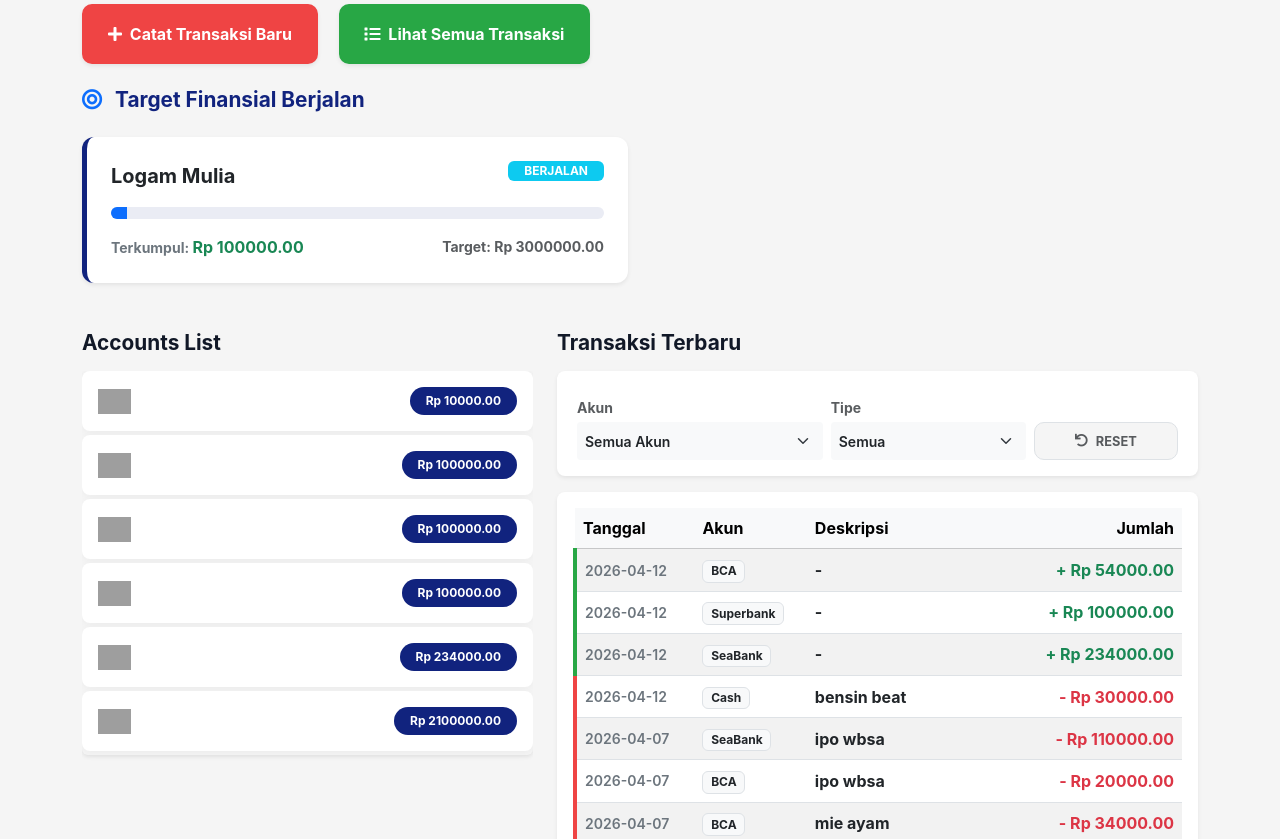
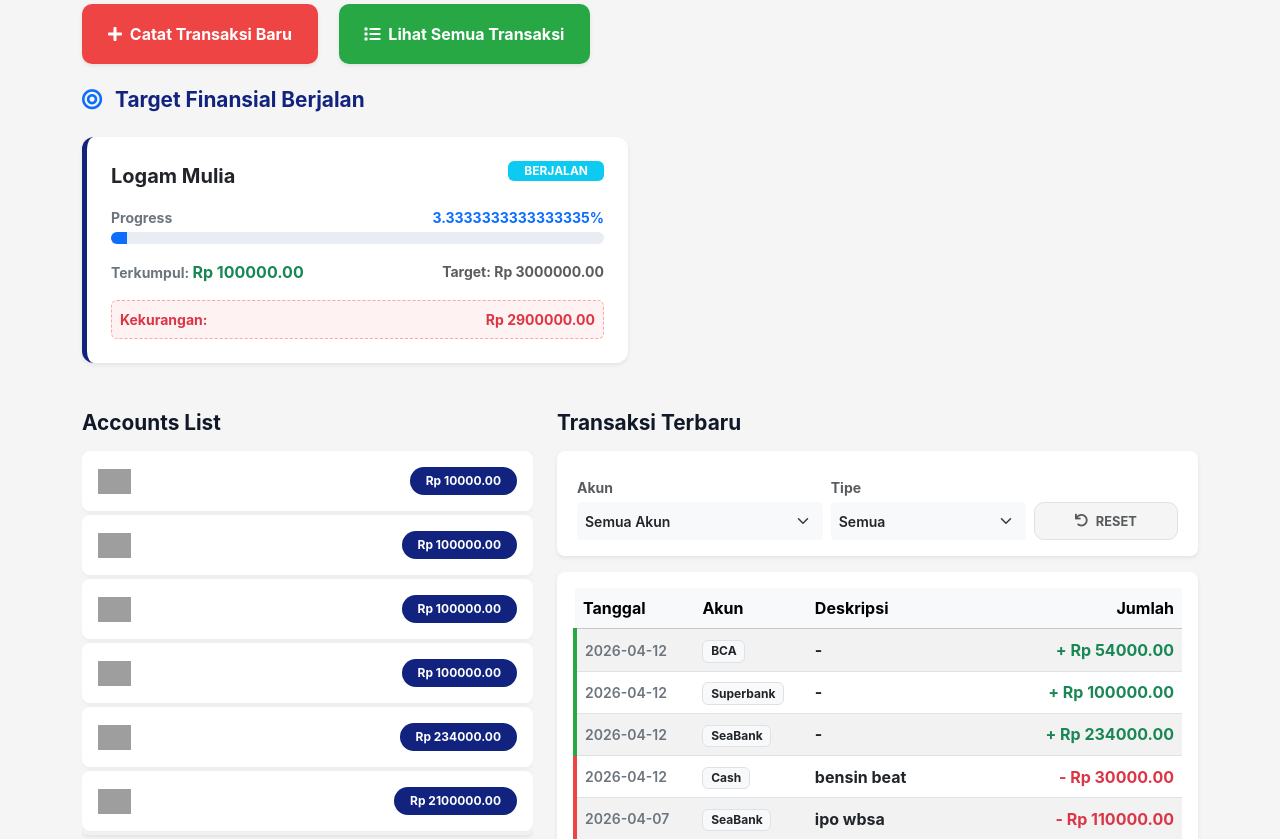
Before and after one commit to clever-beetle/treasuryflow, a Flask app: page / in a window 1280 px wide. Shown: the part 386-1225 px from the top of the page. Run offline with Flask 3, Linux system fonts and the light colour scheme; a user stored in the database is signed in; data comes from the database, SQL or seed files in the repository; both versions use the stored data as it was after the commit; grey boxes are pictures that could not be loaded.

Commit message:
Update target finansial dan perbaikan logo bank

```diff
--- a/app.py
+++ b/app.py
@@ -491,9 +491,9 @@ def setup_account():
 
     ACCOUNT_TYPES = {
         'CASH': ['Cash'],
-        'E-WALLET': ['DANA', 'GoPay', 'LinkAja', 'OVO', 'ShopeePay', 'I-Saku', 'Astrapay', 'QRIS Merchant', 'Sakuku', 'BluePay'],
-        'BANK': ['BCA', 'BNI', 'BRI', 'BSI', 'CIMB Niaga', 'Mandiri', 'Bank Jago', 'Maybank', 'Permata Bank', 'SeaBank',
-                'Superbank', 'Bank DKI', 'Bank Mega', 'BJB', 'Jenius', 'OCBC NISP', 'Panin Bank', 'Bank Neo Commerce', 'BTN', 'HSBC']
+        'E-WALLET': ['DANA', 'GoPay', 'LinkAja', 'OVO', 'ShopeePay'],
+        'BANK': ['BCA', 'BNI', 'BRI', 'BSI', 'CIMB Niaga', 'Mandiri', 'Bank Jago', 'Permata Bank', 'SeaBank',
+                'Superbank', 'Bank DKI', 'Bank Mega', 'BJB', 'Jenius', 'OCBC NISP', 'BTN', 'HSBC']
     }
 
     ACCOUNT_TYPES['E-WALLET'].sort()
--- a/templates/dashboard.html
+++ b/templates/dashboard.html
@@ -83,21 +83,26 @@
         {% elif 'BRI' in d %}<img src="https://upload.wikimedia.org/wikipedia/commons/6/6d/BRI_2025.png" class="logo-provider">
         {% elif 'MANDIRI' in d %}<img src="https://upload.wikimedia.org/wikipedia/commons/a/ad/Bank_Mandiri_logo_2016.svg" class="logo-provider">
         {% elif 'JAGO' in d %}<img src="https://upload.wikimedia.org/wikipedia/commons/c/c0/Logo-jago.svg" class="logo-provider">
-        {% elif 'BSI' in d %}<img src="https://upload.wikimedia.org/wikipedia/commons/a/a0/Bank_Syariah_Indonesia_2021.svg" class="logo-provider">
-        {% elif 'CIMB' in d %}<img src="https://upload.wikimedia.org/wikipedia/commons/0/0e/CIMB_Niaga_logo.svg" class="logo-provider">
+        {% elif 'BSI' in d %}<img src="https://upload.wikimedia.org/wikipedia/commons/a/a0/Bank_Syariah_Indonesia.svg" class="logo-provider">
+        {% elif 'CIMB' in d %}<img src="https://upload.wikimedia.org/wikipedia/commons/3/38/CIMB_Niaga_logo.svg" class="logo-provider">
         {% elif 'SEABANK' in d %}<img src="https://upload.wikimedia.org/wikipedia/commons/a/ac/SeaBank.svg" class="logo-provider">
-        {% elif 'JENIUS' in d or 'BTPN' in d %}<img src="https://upload.wikimedia.org/wikipedia/commons/f/f3/Logo_Jenius.png" class="logo-provider">
-        {% elif 'NEO' in d %}<img src="https://upload.wikimedia.org/wikipedia/commons/e/e4/Bank_Neo_Commerce_logo.svg" class="logo-provider">
-        {% elif 'PERMATA' in d %}<img src="https://upload.wikimedia.org/wikipedia/commons/a/a6/Permata_Bank_logo.svg" class="logo-provider">
+        {% elif 'JENIUS' in d or 'BTPN' in d %}<img src="https://upload.wikimedia.org/wikipedia/id/8/89/Jenius-logo.png" class="logo-provider">
+        {% elif 'OCBC' in d %}<img src="https://upload.wikimedia.org/wikipedia/commons/1/1d/Logo-ocbc.svg" class="logo-provider">
+        {% elif 'MEGA' in d %}<img src="https://upload.wikimedia.org/wikipedia/commons/a/af/Bank_Mega_2013.svg" class="logo-provider">
+        {% elif 'PERMATA' in d %}<img src="https://upload.wikimedia.org/wikipedia/id/4/48/PermataBank_logo.svg" class="logo-provider">
+        {% elif 'BTN' in d %}<img src="https://upload.wikimedia.org/wikipedia/commons/c/ca/BTN_2024.svg" class="logo-provider">
+        {% elif 'HSBC' in d %}<img src="https://upload.wikimedia.org/wikipedia/commons/a/aa/HSBC_logo_%282018%29.svg" class="logo-provider">
         {% elif 'SUPERBANK' in d %}<img src="https://upload.wikimedia.org/wikipedia/commons/c/c8/Superbank.svg" class="logo-provider">
+        {% elif 'DKI' in d %}<img src="https://upload.wikimedia.org/wikipedia/commons/2/2a/Bank_DKI.svg" class="logo-provider">
+        {% elif 'BJB' in d %}<img src="https://upload.wikimedia.org/wikipedia/id/4/41/Bank_BJB_logo.svg" class="logo-provider">
         {% else %}<span class="fw-bold text-dark" style="font-size:0.9rem;">{{ detail_name }}</span>
         {% endif %}
     {% elif category == 'E-WALLET' %}
         {% if 'GOPAY' in d %}<img src="https://upload.wikimedia.org/wikipedia/commons/8/86/Gopay_logo.svg" class="logo-provider">
-        {% elif 'DANA' in d %}<img src="https://upload.wikimedia.org/wikipedia/commons/7/72/Logo_danain.png" class="logo-provider">
+        {% elif 'DANA' in d %}<img src="https://upload.wikimedia.org/wikipedia/commons/7/72/Logo_dana_blue.svg" class="logo-provider">
         {% elif 'OVO' in d %}<img src="https://upload.wikimedia.org/wikipedia/commons/e/eb/Logo_ovo_purple.svg" class="logo-provider">
-        {% elif 'SHOPEE' in d %}<img src="https://upload.wikimedia.org/wikipedia/commons/f/fe/ShopeePay_logo.svg" class="logo-provider">
-        {% elif 'LINKAJA' in d %}<img src="https://upload.wikimedia.org/wikipedia/commons/8/83/LinkAja.svg" class="logo-provider">
+        {% elif 'SHOPEEPAY' in d %}<img src="https://upload.wikimedia.org/wikipedia/commons/f/fe/Shopee.svg" class="logo-provider">
+        {% elif 'LINKAJA' in d %}<img src="https://upload.wikimedia.org/wikipedia/commons/8/85/LinkAja.svg" class="logo-provider">
         {% else %}<span class="fw-bold text-dark" style="font-size:0.9rem;">{{ detail_name }}</span>
         {% endif %}
     {% else %}
@@ -261,17 +266,38 @@
             </div>
             {% for g in goals %}
             <div class="col-md-6 col-12">
-                <div class="card p-4 shadow-sm h-100" style="border-left: 5px solid #11237e;">
+                <div class="card p-4 shadow-sm h-100 d-flex flex-column" style="border-left: 5px solid #11237e;">
                     <div class="d-flex justify-content-between align-items-start mb-3 gap-2">
                         <span class="fw-bold text-dark fs-5 text-truncate" style="max-width: 70%;" title="{{ g.name }}">{{ g.name }}</span>
                         <span class="badge bg-info text-white px-3 py-1" style="border-radius: 6px; font-size: 0.75rem; flex-shrink: 0;">BERJALAN</span>
                     </div>
+
+                    <div class="d-flex justify-content-between align-items-end mb-1">
+                        <span class="small fw-bold text-secondary">Progress</span>
+                        <span class="small fw-bold text-primary">{{ g.percentage }}%</span>
+                    </div>
+
                     <div class="progress mb-3" style="height: 12px; border-radius: 6px; background-color: #eaecf4;">
                         <div class="progress-bar bg-primary" role="progressbar" style="width: {{ g.percentage if g.percentage <= 100 else 100 }}%;"></div>
                     </div>
-                    <div class="d-flex flex-column flex-sm-row justify-content-between align-items-start align-items-sm-center small gap-2">
+
+                    <div class="d-flex flex-column flex-sm-row justify-content-between align-items-start align-items-sm-center small gap-2 mb-3">
                         <span class="text-secondary fw-bold">Terkumpul: <span class="text-success fs-6">{{ g.current_amount | rupiah }}</span></span>
                         <span class="text-muted fw-bold">Target: {{ g.target_amount | rupiah }}</span>
+                    </div>
+
+                    <div class="p-2 rounded mt-auto" style="background-color: #fef2f2; border: 1px dashed #fca5a5;">
+                        <div class="d-flex justify-content-between align-items-center small">
+                            <span class="text-danger fw-bold">Kekurangan:</span>
+                            <strong class="text-danger">
+                                {% set sisa = g.target_amount - g.current_amount %}
+                                {% if sisa > 0 %}
+                                    {{ sisa | rupiah }}
+                                {% else %}
+                                    Rp 0
+                                {% endif %}
+                            </strong>
+                        </div>
                     </div>
                 </div>
             </div>
```
Also changed, not shown: templates/financial_performance.html (+22 -1 lines), templates/setup_account.html (+11 -12 lines), treasury_flow.db.
